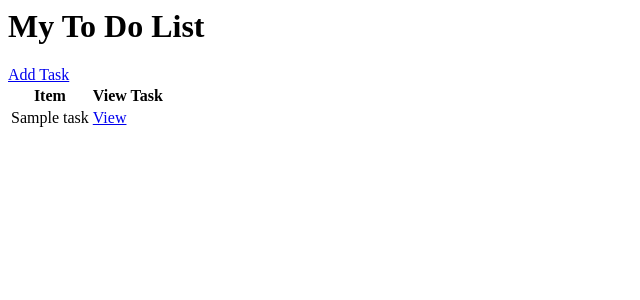
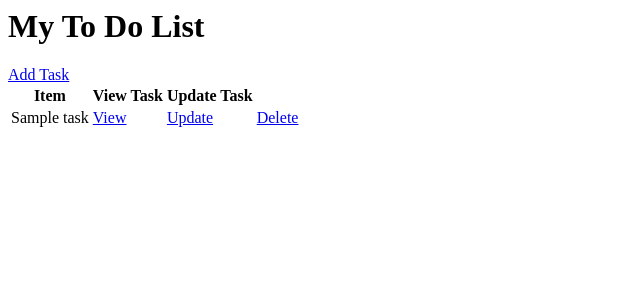
Before and after one commit to ronnahmias/Todo-List-Django, a Django app: page / in a window 1280 px wide. Shown: the top 300 px of the page, without its empty margins (0-640 px from the left). Run offline with Django 3.2, Linux system fonts and the light colour scheme; tables that the repository leaves empty hold one stand-in row (values such as "Sample post").

Commit message:
delete tasks

```diff
--- /dev/null
+++ b/todolist/templates/todolist/task_confirm_delete.html
@@ -0,0 +1,6 @@
+<a href="{% url 'tasks' %}">Go Back</a>
+<form method="post" action="">
+    {% csrf_token %}
+    <p>Are you sure you want to delete this task? "{{ task }}"</p>
+    <input type="submit" value="Delete" />
+</form>
--- a/todolist/templates/todolist/task_list.html
+++ b/todolist/templates/todolist/task_list.html
@@ -5,11 +5,14 @@
     <tr>
         <th>Item</th>
         <th>View Task</th>
+        <th>Update Task</th>
     </tr>
     {% for task in tasks %}
         <tr>
             <td>{{ task.title }}</td>
             <td><a href="{% url 'task' task.id  %}">View</a></td>
+            <td><a href="{% url 'task-update' task.id  %}">Update</a></td>
+        <td><a href="{% url 'task-delete' task.id %}">Delete</a></td>
         </tr>
         {% empty %}
             <h3>No Items</h3>
--- a/todolist/urls.py
+++ b/todolist/urls.py
@@ -1,9 +1,11 @@
 from django.urls import path
-from .views import TaskList, TaskDetail, TaskCreate
+from .views import TaskList, TaskDetail, TaskCreate, TaskUpdate, DeleteView
 
 urlpatterns = [
     path('', TaskList.as_view(), name='tasks'),
     path('task/<int:pk>/', TaskDetail.as_view(), name='task'),
     path('task-create', TaskCreate.as_view(), name='task-create'),
+    path('task-update/<int:pk>', TaskUpdate.as_view(), name='task-update'),
+    path('task-delete/<int:pk>', DeleteView.as_view(), name='task-delete'),
 
 ]
--- a/todolist/views.py
+++ b/todolist/views.py
@@ -2,7 +2,7 @@ from django.shortcuts import render
 from django.urls import reverse_lazy
 from django.views.generic.list import ListView
 from django.views.generic.detail import DetailView
-from django.views.generic.edit import CreateView
+from django.views.generic.edit import CreateView, UpdateView, DeleteView
 
 
 from .models import Task
@@ -21,3 +21,13 @@ class TaskCreate(CreateView):
     model = Task
     fields = '__all__'
     success_url = reverse_lazy('tasks')
+
+class TaskUpdate(UpdateView):
+    model = Task
+    fields = '__all__'
+    success_url = reverse_lazy('tasks')
+
+class DeleteView(DeleteView):
+    model = Task
+    context_object_name = 'task'
+    success_url = reverse_lazy('tasks')
```
